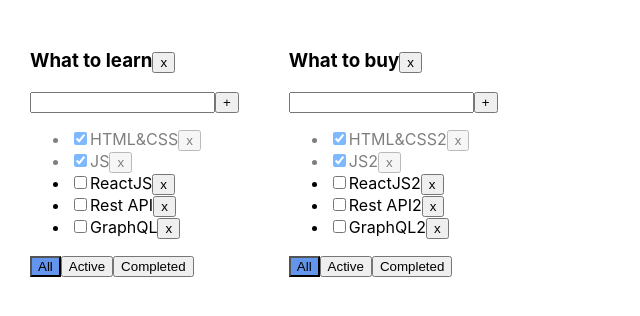
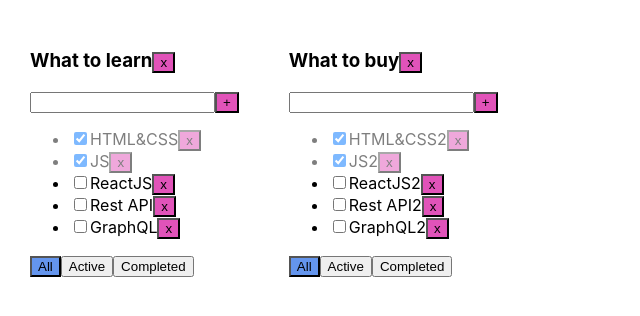
Before and after one commit to horobryh22/todolist, a React (Create React App) app: page / in a window 1280 px wide. Shown: the top 316 px of the page, without its empty margins (0-640 px from the left). Built offline with nearby package versions, Linux system fonts and the light colour scheme.

Commit message:
Before use StoryBook in this App

```diff
--- a/src/App.tsx
+++ b/src/App.tsx
@@ -1,6 +1,6 @@
 import React, {useState} from 'react';
 import './App.css';
-import {ToDoList, FilterValuesType} from './TodoList';
+import {ToDoList, FilterValuesType} from './components/ToDoList/TodoList';
 import {v1} from 'uuid';
 
 export type TodoListsType = {
@@ -52,7 +52,12 @@
             title: taskName,
             isDone: false
         }
-        setTasks({...tasks, [todolistID]: [newTask, ...tasks[todolistID]]});
+        const newObj = {...tasks, [todolistID]: [newTask, ...tasks[todolistID]]};
+        console.log(newObj[todolistID][1] === tasks[todolistID][0]);
+        console.log(newObj[todolistID][1] === tasks[todolistID].map(el => ({...el}))[0]);
+        console.log(newObj);
+        console.log(tasks);
+        setTasks(newObj);
     }
 
     const changeTaskStatus = (todolistID: string, taskId: string, isDone: boolean) => {
--- a/src/components/Button.tsx
+++ /dev/null
@@ -1,19 +0,0 @@
-import React from 'react';
-import '../App.css';
-
-type ButtonPropsType = {
-    name: string
-    callback: () => void
-    classNameButton?: string
-}
-
-export const Button: React.FC<ButtonPropsType> = ({name, callback, classNameButton}) => {
-
-    const onClickHandler = () => {
-        callback();
-    }
-
-    return (
-        <button className={classNameButton} onClick={onClickHandler}>{name}</button>
-    );
-};
--- /dev/null
+++ b/src/components/ToDoList/Button/Button.module.css
@@ -0,0 +1,3 @@
+.button {
+    background-color: #e153b9;
+}
--- /dev/null
+++ b/src/components/ToDoList/Button/Button.tsx
@@ -0,0 +1,19 @@
+import React, {ButtonHTMLAttributes, DetailedHTMLProps} from 'react';
+import classes from './Button.module.css';
+
+
+type ButtonPropsType = DetailedHTMLProps<ButtonHTMLAttributes<HTMLButtonElement>, HTMLButtonElement> & {
+    name: string
+    callback: () => void
+}
+
+export const Button: React.FC<ButtonPropsType> = ({name, callback, ...props}) => {
+
+    const onClickHandler = () => {
+        callback();
+    }
+
+    return (
+        <button onClick={onClickHandler} className={classes.button} {...props}>{name}</button>
+    );
+};
--- a/src/components/FullInput.tsx
+++ b/src/components/ToDoList/Input/FullInput.tsx
@@ -1,5 +1,5 @@
 import React, {ChangeEvent, KeyboardEvent, useState} from 'react';
-import {Button} from './Button';
+import {Button} from '../Button/Button';
 
 export type FullInputType = {
     callback: (taskName: string) => void
--- a/src/components/Input.tsx
+++ b/src/components/ToDoList/Input/Input.tsx
@@ -1,5 +1,5 @@
 import React, {ChangeEvent} from 'react';
-import '../App.css';
+import '../../../App.css';
 
 export type InputType = {
     inputValue: string
--- a/src/TodoList.tsx
+++ b/src/components/ToDoList/TodoList.tsx
@@ -1,7 +1,7 @@
 import React, {ChangeEvent, useState, KeyboardEvent} from 'react';
-import {Button} from './components/Button';
-import {FullInput} from './components/FullInput';
-import {Input} from './components/Input';
+import {Button} from './Button/Button';
+import {FullInput} from './Input/FullInput';
+import {Input} from './Input/Input';
 
 type ToDoListType = {
     title: string
@@ -87,7 +87,7 @@
         <div>
             <h3>
                 {title}
-                <Button classNameButton={''} name={'x'} callback={removeTodolistHandler}/>
+                <Button name={'x'} callback={removeTodolistHandler}/>
             </h3>
             {/*<FullInput callback={addTaskHandler} buttonName={'+'}/>*/}
             <Input inputValue={inputValue} setInputValue={setInputValue} error={error} setError={setError}/>
@@ -97,9 +97,9 @@
                 {tasksListChanged}
             </ul>
             <div>
-                <Button classNameButton={allBtnClasses} name={'All'} callback={() => onClickHandler('all')}/>
-                <Button classNameButton={activeBtnClasses} name={'Active'} callback={() => onClickHandler('active')}/>
-                <Button classNameButton={completedBtnClasses} name={'Completed'}
+                <Button className={allBtnClasses}  name={'All'} callback={() => onClickHandler('all')}/>
+                <Button className={activeBtnClasses} name={'Active'} callback={() => onClickHandler('active')}/>
+                <Button className={completedBtnClasses} name={'Completed'}
                         callback={() => onClickHandler('completed')}/>
             </div>
         </div>
```
